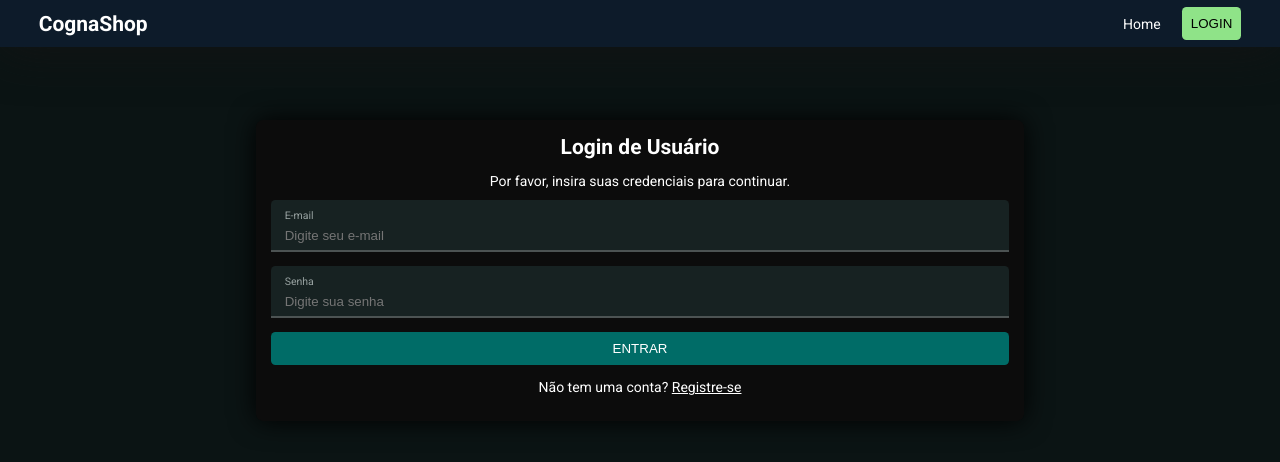
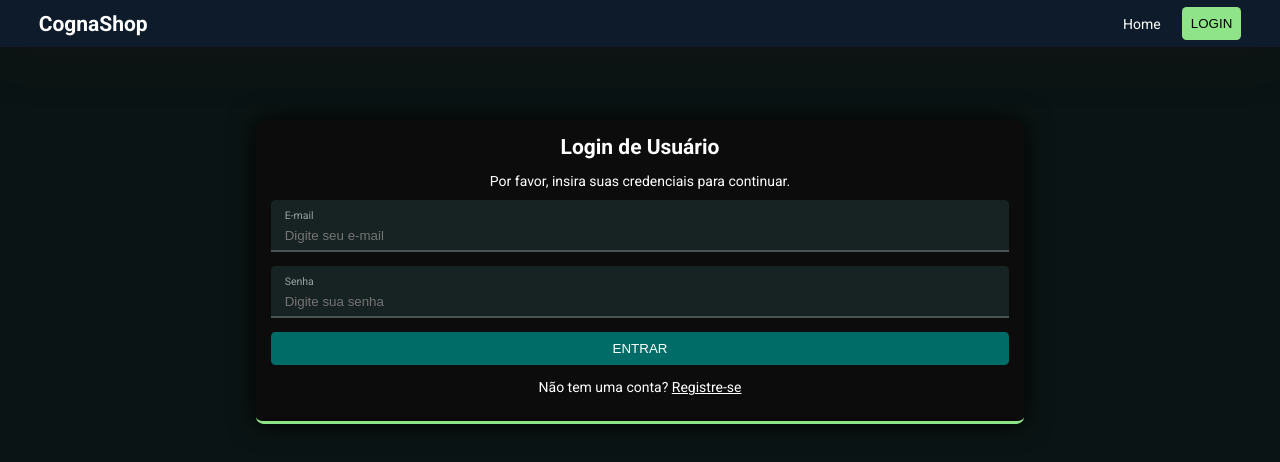
Before and after one commit to FelipeRamosDev/cogna-fe, a Next.js app: page /login in a window 1280 px wide. Shown: the top 462 px of the page. Built offline with nearby package versions, Linux system fonts and the light colour scheme; no server answers.

Commit message:
[COGF-46] Borda inferior no tiles de produto
## [COGF-46] Descrição
Implementado a borda inferior para o tile de produto e o card dos formulários de login.

```diff
--- a/src/components/content/LoginContent/LoginContent.scss
+++ b/src/components/content/LoginContent/LoginContent.scss
@@ -5,6 +5,7 @@
       margin: 0 auto;
       max-width: $screen-m;
       text-align: center;
+      border-bottom: 3px solid $tertiary;
    }
 
    .form-options {
--- a/src/components/tiles/ProductTile/ProductTile.jsx
+++ b/src/components/tiles/ProductTile/ProductTile.jsx
@@ -26,7 +26,7 @@ export default function ProductTile({ product, className = '' }) {
    }
 
    return (
-      <Card className={classes} elevation="l" padding="none">
+      <Card className={classes} elevation="l" padding="none" radius="s">
          <ImagePlaceholder />
 
          <div className="product-info">
--- a/src/components/tiles/ProductTile/ProductTile.scss
+++ b/src/components/tiles/ProductTile/ProductTile.scss
@@ -1,6 +1,8 @@
 @use '@/styles/variables.scss' as *;
 
 .ProductTile {
+   border-bottom: 3px solid $tertiary;
+
    .product-info {
       padding: $padding-m;
 
```
